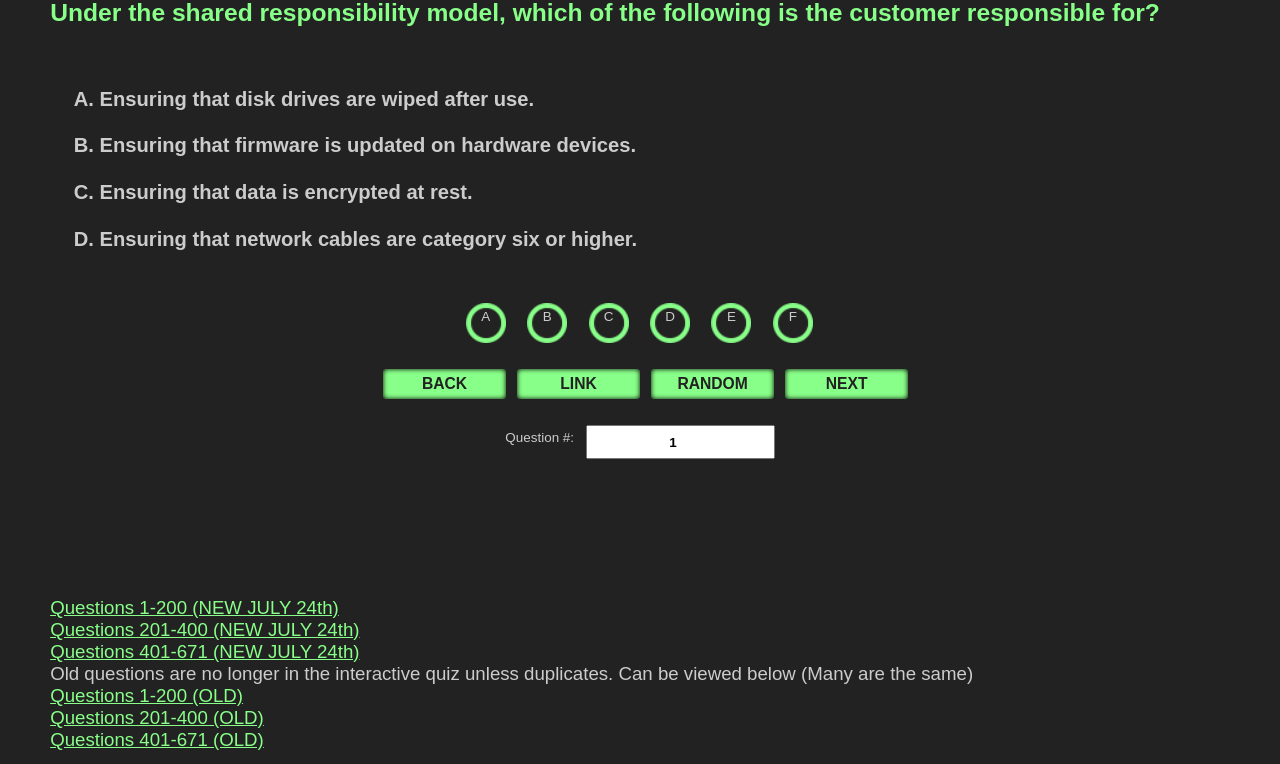
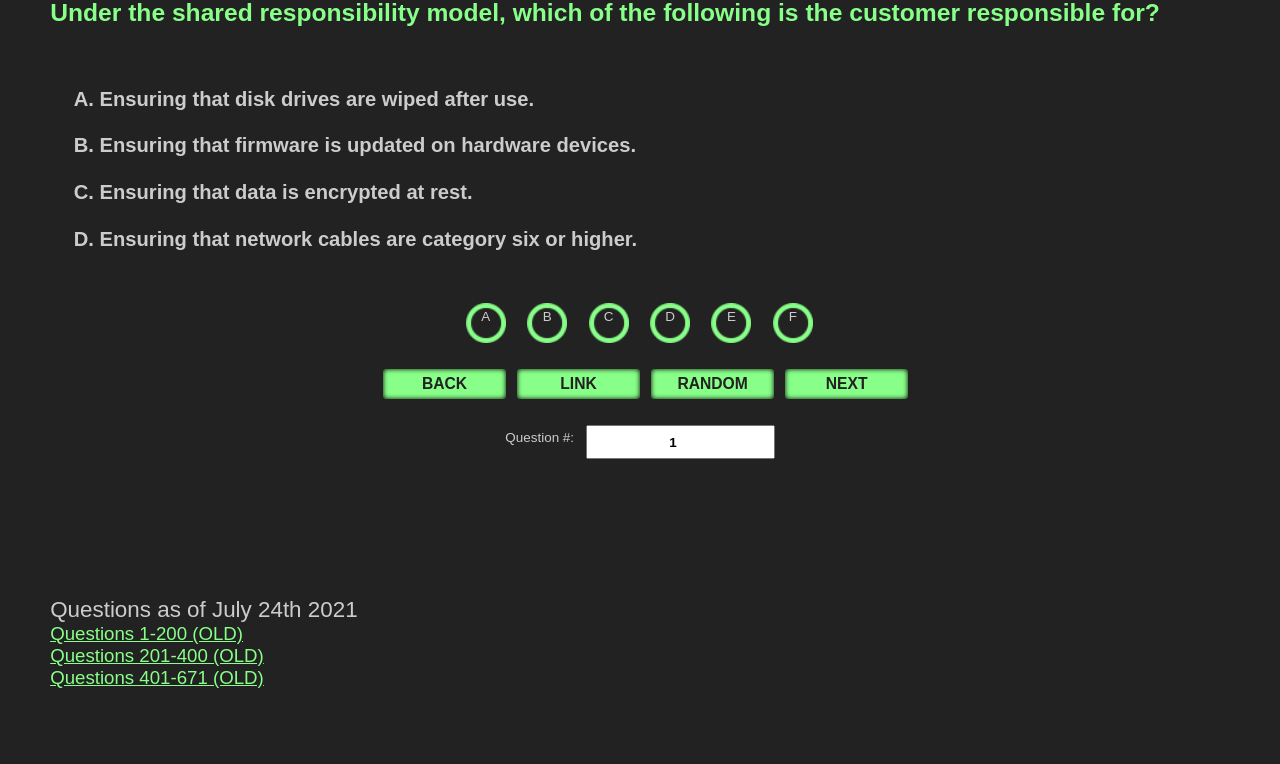
Before and after one commit to peqltta/quiztest, a Flask app: page /quiz in a window 1280 px wide. Shown: the part 90-854 px from the top of the page. After the commit the page ends 778 px from the top, so only its background shows below. Run offline with Flask 2, Linux system fonts and the light colour scheme; some web fonts are replaced.

Commit message:
asdfasdf

```diff
--- a/templates/main.html
+++ b/templates/main.html
@@ -143,10 +143,7 @@
         </form>
         <h4>PDF with Discussion</h4>
         <ul>
-            <li><a href="/static/questionsdiscussion1-200new.pdf">Questions 1-200 (NEW JULY 24th)</a></li>
-            <li><a href="/static/questionsdiscussion201-400new.pdf">Questions 201-400 (NEW JULY 24th)</a></li>
-            <li><a href="/static/questionsdiscussion401-671new.pdf">Questions 401-671 (NEW JULY 24th)</a></li>
-            <p style="font-size:14pt">Old questions are no longer in the interactive quiz unless duplicates. Can be viewed below (Many are the same)</p>
+            <p>Questions as of July 24th 2021</p>
             <li><a href="/static/questiondiscussion1-200.pdf">Questions 1-200 (OLD)</a></li>
             <li><a href="/static/questiondiscussion201-400.pdf">Questions 201-400 (OLD)</a></li>
             <li><a href="/static/questiondiscussion401-671.pdf">Questions 401-671 (OLD)</a></li>
```
Also changed, not shown: 6 other files.
